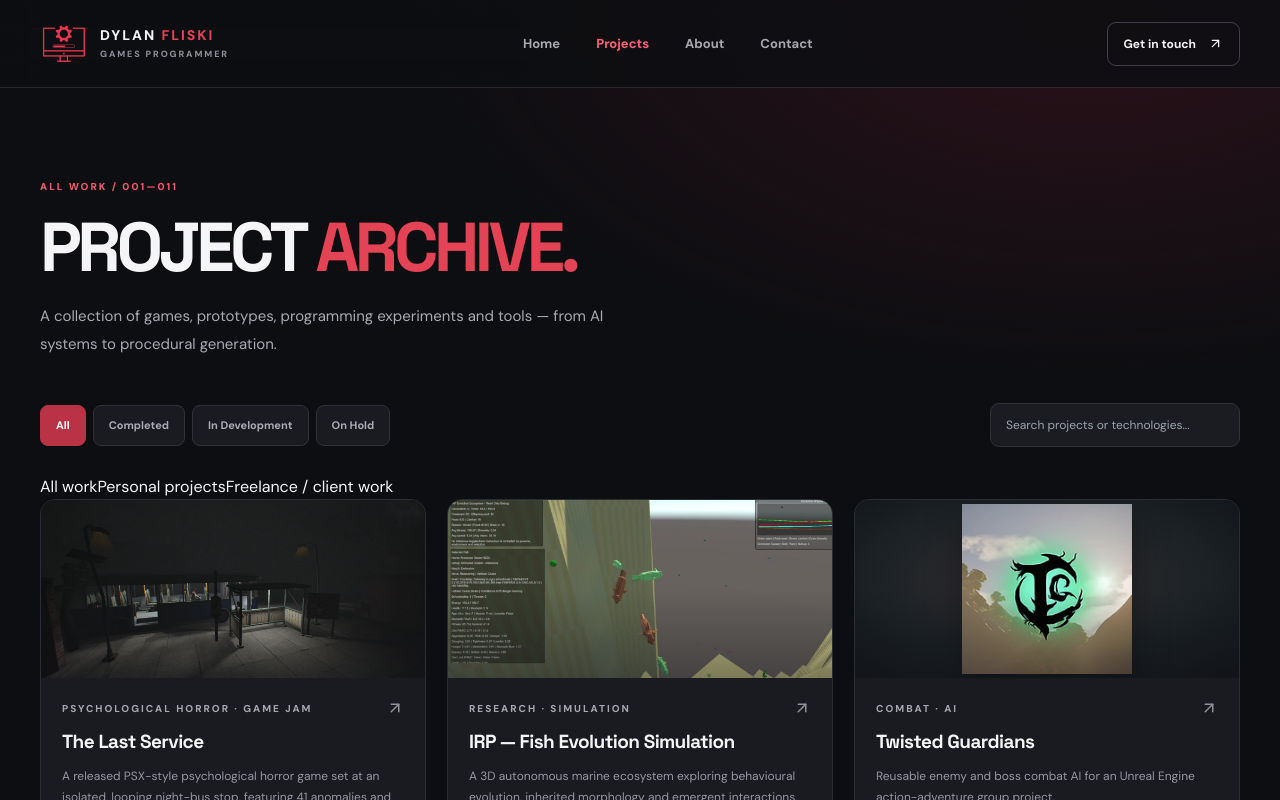
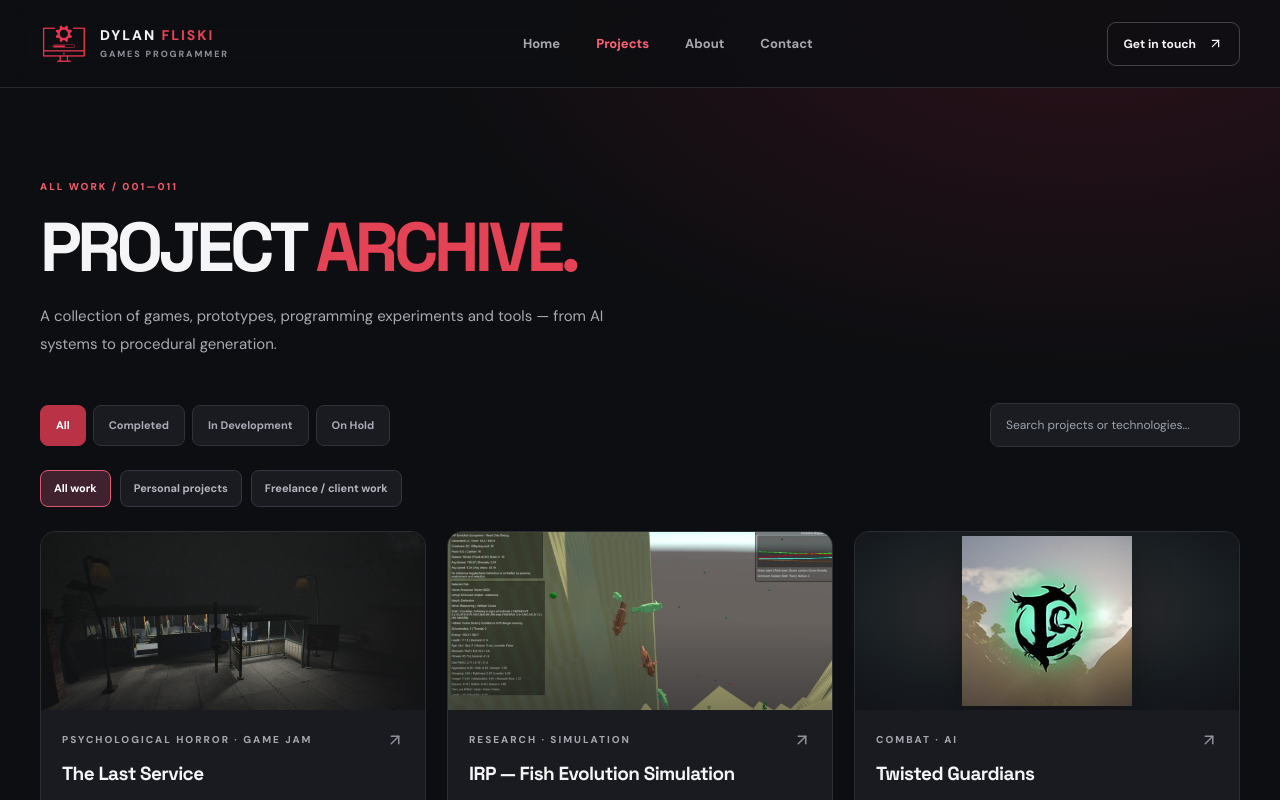
Before and after one commit to Dylsonator/Dylan-Fliski-Portfolio, a React (Vite) app: page /games/projects in a window 1280 px wide. Shown: the top 800 px of the page. Built offline with nearby package versions, Linux system fonts and the light colour scheme.

Commit message:
Style Games project-origin filters as distinct accessible controls

```diff
--- a/src/style.css
+++ b/src/style.css
@@ -639,6 +639,34 @@ button {
 
 .filterbar input:focus {
   border-color: #e34355;
+}
+
+.project-work-tabs {
+  display: flex;
+  flex-wrap: wrap;
+  gap: 9px;
+  margin: -5px 0 24px;
+}
+.project-work-tabs button {
+  border: 1px solid #343640;
+  border-radius: 8px;
+  background: #191b20;
+  color: #b4b5bf;
+  padding: 9px 13px;
+  font-size: 11px;
+  font-weight: 700;
+  cursor: pointer;
+  transition: border-color .2s, background .2s;
+}
+.project-work-tabs button:hover { border-color: #ac5264; }
+.project-work-tabs button.active {
+  background: #40222e;
+  color: #fff;
+  border-color: #df5871;
+}
+.project-work-tabs button:focus-visible {
+  outline: 2px solid #f0697e;
+  outline-offset: 3px;
 }
 
 .projects-grid {
```
